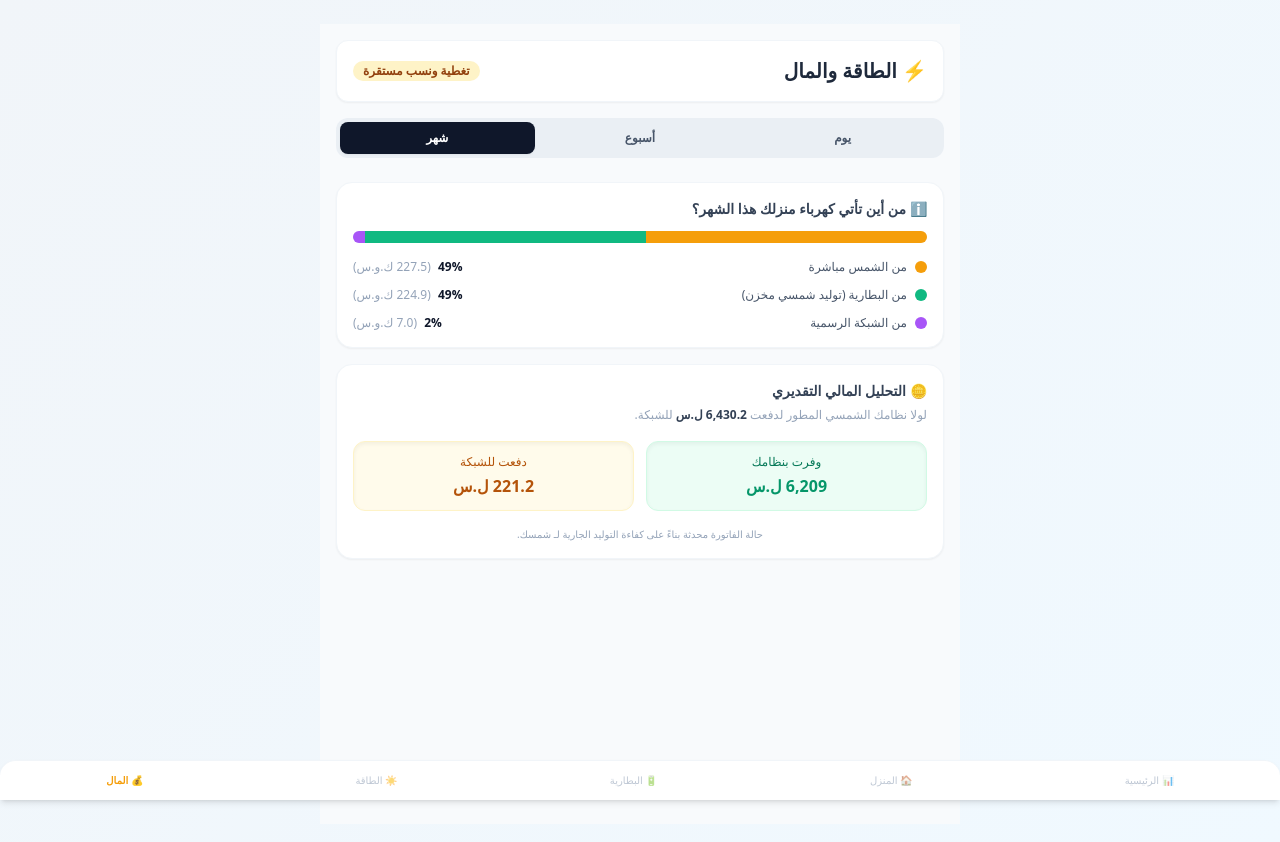
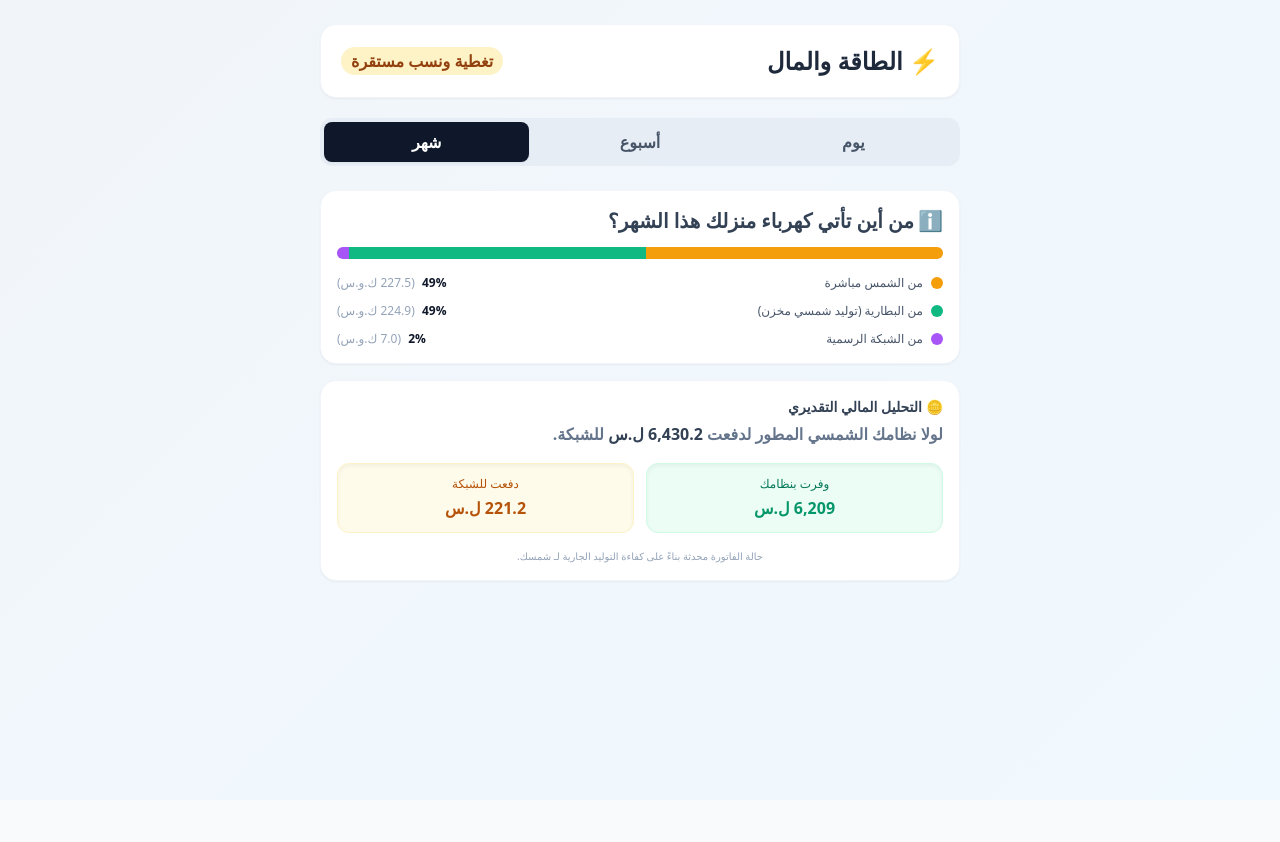
Before and after one commit to mahmoudbir-glitch/Shamsak, a Next.js app: page /money in a window 1280 px wide. Shown: the top 842 px of the page. After the commit the page ends 800 px from the top, so only its background shows below. Built offline with nearby package versions, Linux system fonts and the light colour scheme.

Commit message:
style: standardize money page typography

```diff
--- a/src/app/money/page.tsx
+++ b/src/app/money/page.tsx
@@ -16,20 +16,20 @@ export default function MoneyDashboard() {
   ];
 
   return (
-    <div className="min-h-screen bg-slate-50 p-4 pb-24 text-right" dir="rtl">
+    <div className="w-full text-right" dir="rtl">
 
       {/* الهيدر العلوي لتبويب المال */}
-      <div className="flex justify-between items-center bg-white p-4 rounded-xl shadow-sm mb-4 border border-slate-100">
-        <h1 className="text-xl font-bold text-slate-800 flex items-center gap-1">
+      <div className="flex justify-between items-center bg-white p-5 rounded-2xl shadow-sm mb-5 border border-slate-100">
+        <h1 className="text-2xl font-extrabold text-slate-800 flex items-center gap-1">
           ⚡ الطاقة والمال
         </h1>
-        <div className="text-xs bg-amber-100 text-amber-800 px-2.5 py-0.5 rounded-full font-bold">
+        <div className="text-base bg-amber-100 text-amber-800 px-2.5 py-0.5 rounded-full font-semibold">
           تغطية ونسب مستقرة
         </div>
       </div>
 
       {/* الفلتر الزمني السفلي للهيدر */}
-      <div className="grid grid-cols-3 gap-2 bg-slate-200 bg-opacity-60 p-1 rounded-xl mb-6 text-center text-xs font-bold text-slate-600">
+      <div className="grid grid-cols-3 gap-2 bg-slate-200 bg-opacity-60 p-1 rounded-xl mb-6 text-center text-base font-semibold text-slate-600">
         <div className="py-2 rounded-lg">يوم</div>
         <div className="py-2 rounded-lg">أسبوع</div>
         <div className="bg-slate-900 text-white py-2 rounded-lg shadow-sm">شهر</div>
@@ -37,7 +37,7 @@ export default function MoneyDashboard() {
 
       {/* القسم 1: من أين تأتي كهرباء منزلك؟ */}
       <div className="bg-white p-4 rounded-2xl shadow-sm border border-slate-100 mb-4">
-        <h3 className="font-bold text-sm text-slate-700 mb-3 flex items-center gap-1">
+        <h3 className="font-bold text-xl font-black text-slate-700 mb-3 flex items-center gap-1">
           <span>ℹ️</span> من أين تأتي كهرباء منزلك هذا الشهر؟
         </h3>
 
@@ -69,7 +69,7 @@ export default function MoneyDashboard() {
         <h3 className="font-bold text-sm text-slate-700 mb-1 flex items-center gap-1">
           <span>🪙</span> التحليل المالي التقديري
         </h3>
-        <p className="text-xs text-slate-400 mb-4 leading-relaxed">
+        <p className="text-base font-semibold text-slate-500 mb-4 leading-relaxed">
           لولا نظامك الشمسي المطور لدفعت <span className="font-bold text-slate-700">{estimatedCost.toLocaleString()} ل.س</span> للشبكة.
         </p>
 
@@ -93,14 +93,6 @@ export default function MoneyDashboard() {
       </div>
 
       {/* شريط القائمة السفلي الموحد الفاتح للتنقل السريع */}
-      <div className="fixed bottom-0 left-0 right-0 bg-white border-t border-slate-100 flex justify-around py-3 text-[10px] text-slate-400 z-50 rounded-t-2xl shadow-md">
-        <div className="opacity-60 flex flex-col items-center">📊 الرئيسية</div>
-        <div className="opacity-60 flex flex-col items-center">🏠 المنزل</div>
-        <div className="opacity-60 flex flex-col items-center">🔋 البطارية</div>
-        <div className="opacity-60 flex flex-col items-center">☀️ الطاقة</div>
-        <div className="text-amber-500 font-bold flex flex-col items-center">💰 المال</div>
-      </div>
-
     </div>
   );
 }
```
